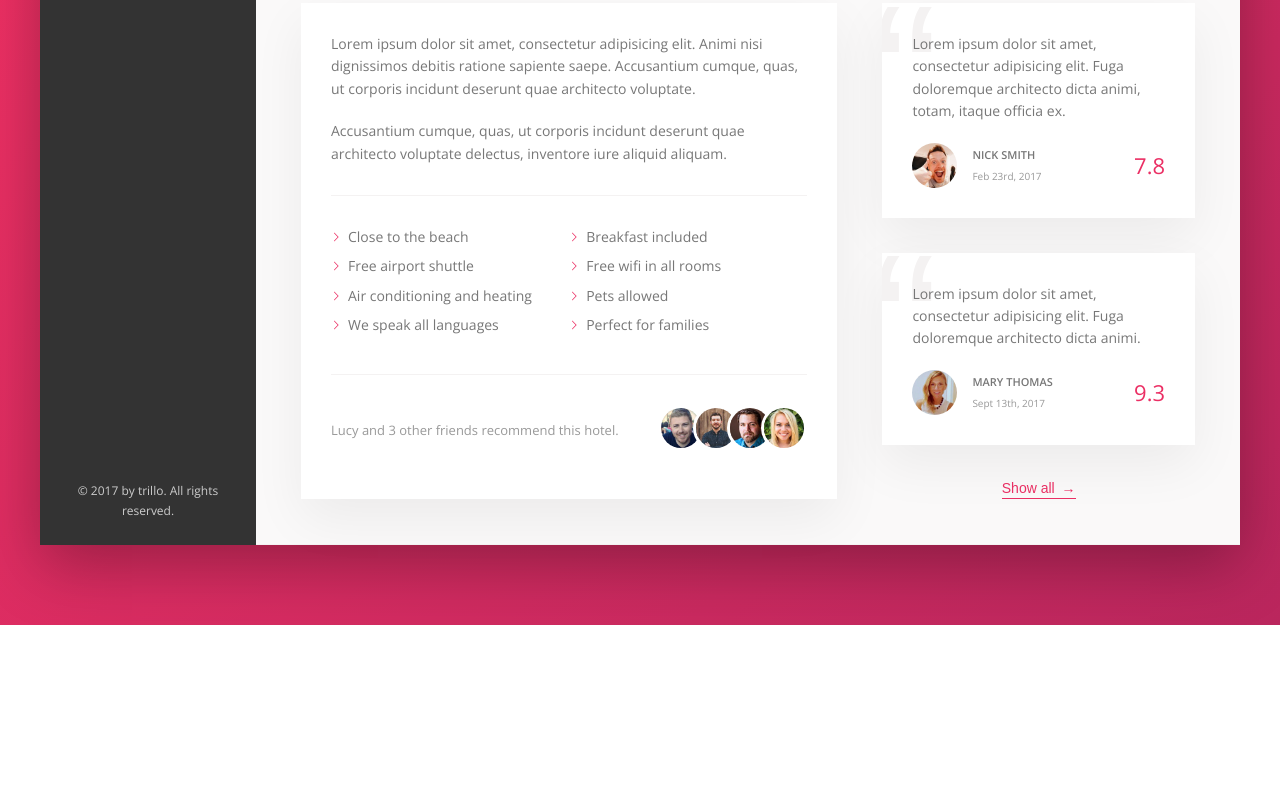
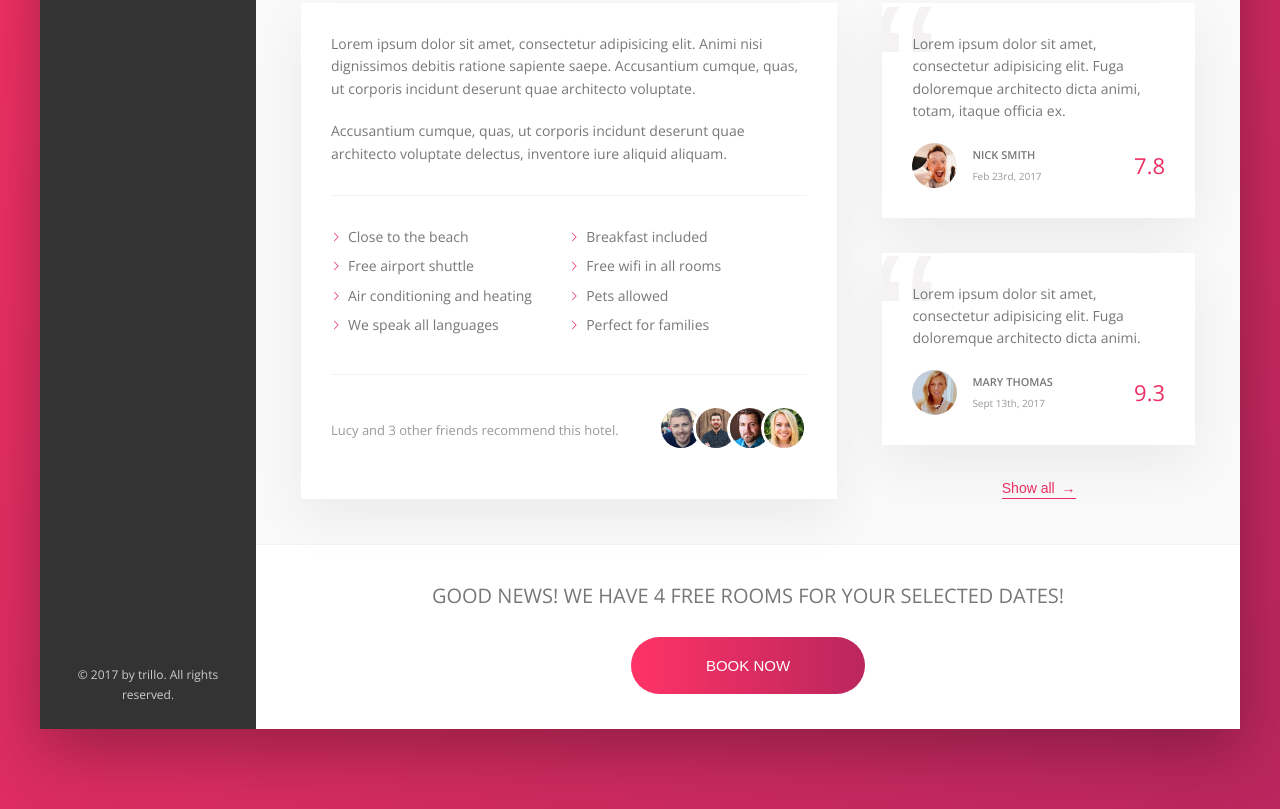
Before and after one commit to ingvillajimenez/2-trillo, a website: page index.html in a window 1280 px wide. Shown: the part 644-1453 px from the top of the page. Before the commit the page ends 1269 px from the top, so only its background shows below. Drawn offline with nearby package versions, Linux system fonts and the light colour scheme.

Commit message:
Building the CTA Section

```diff
--- a/index.html
+++ b/index.html
@@ -247,6 +247,16 @@
               <button class="btn-inline">Show all <span>&rarr;</span></button>
             </div>
           </div>
+
+          <div class="cta">
+            <h2 class="cta__book-now">
+              Good news! We have 4 free rooms for your selected dates!
+            </h2>
+            <button class="btn">
+              <span class="btn__visible">Book now</span>
+              <span class="btn__invisible">Only 4 rooms left</span>
+            </button>
+          </div>
         </main>
       </div>
     </div>
--- a/sass/_components.scss
+++ b/sass/_components.scss
@@ -440,3 +440,76 @@
     z-index: 1;
   }
 }
+
+/////////////////////////////////////
+// CALL TO ACTION
+.cta {
+  padding: 3.5rem 0;
+  text-align: center;
+
+  &__book-now {
+    font-size: 2rem;
+    font-weight: 300;
+    text-transform: uppercase;
+    margin-bottom: 2.5rem;
+  }
+}
+
+/////////////////////////////////////
+// BUTTON
+
+.btn {
+  font-size: 1.5rem;
+  font-weight: 300;
+  text-transform: uppercase;
+  border-radius: 100px;
+  border: none;
+  background-image: linear-gradient(
+    to right,
+    var(--color-primary-light),
+    var(--color-primary-dark)
+  );
+  color: #fff;
+  position: relative;
+  overflow: hidden;
+  cursor: pointer;
+
+  & > * {
+    display: inline-block;
+    height: 100%;
+    width: 100%;
+    transition: all 0.2s;
+  }
+
+  &__visible {
+    padding: 2rem 7.5rem;
+  }
+
+  &__invisible {
+    position: absolute;
+    padding: 2rem 0;
+    left: 0;
+    top: -100%;
+  }
+
+  &:hover {
+    background-image: linear-gradient(
+      to left,
+      var(--color-primary-light),
+      var(--color-primary-dark)
+    );
+  }
+
+  &:hover &__visible {
+    transform: translateY(100%);
+  }
+
+  &:hover &__invisible {
+    top: 0;
+  }
+
+  &:focus {
+    outline: none;
+    animation: pulsate 1s infinite;
+  }
+}
```
Also changed, not shown: css/style.css.
